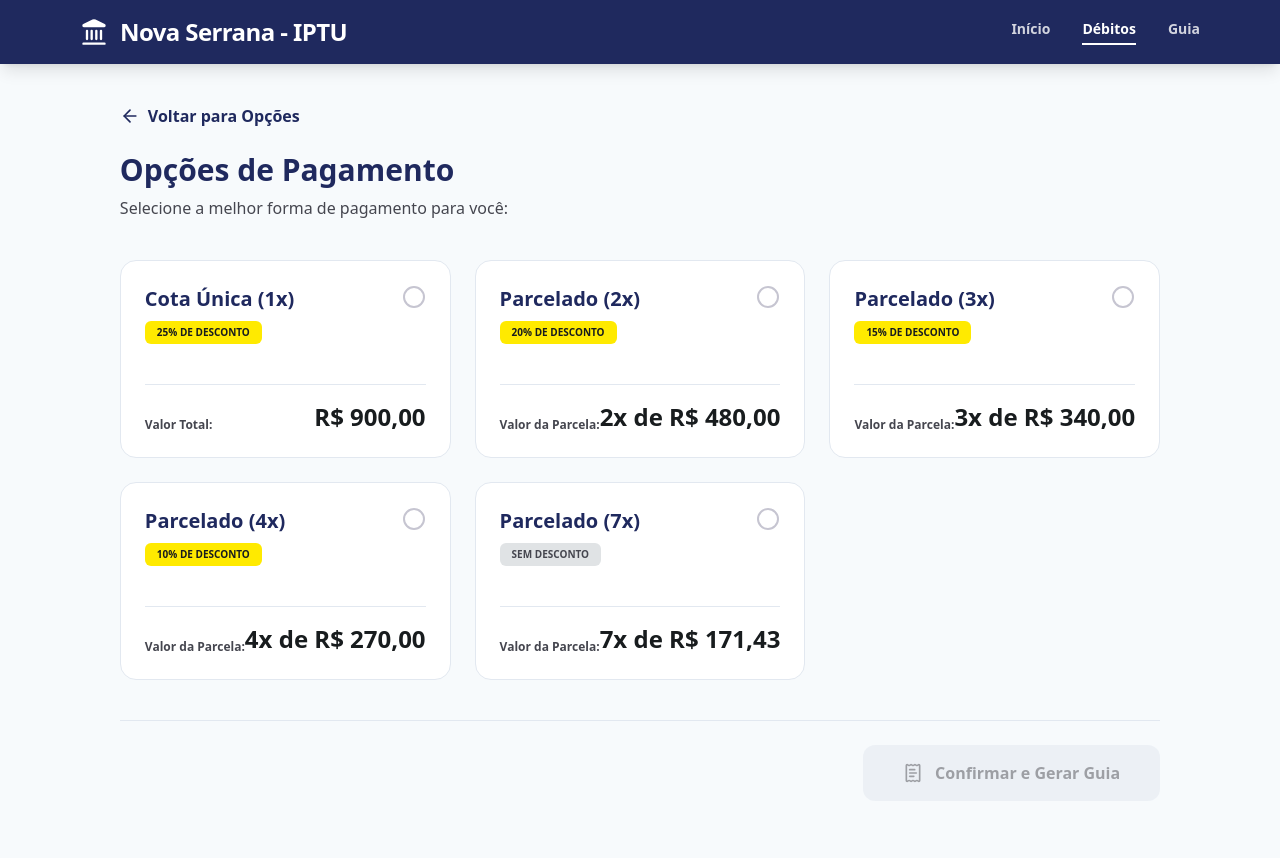
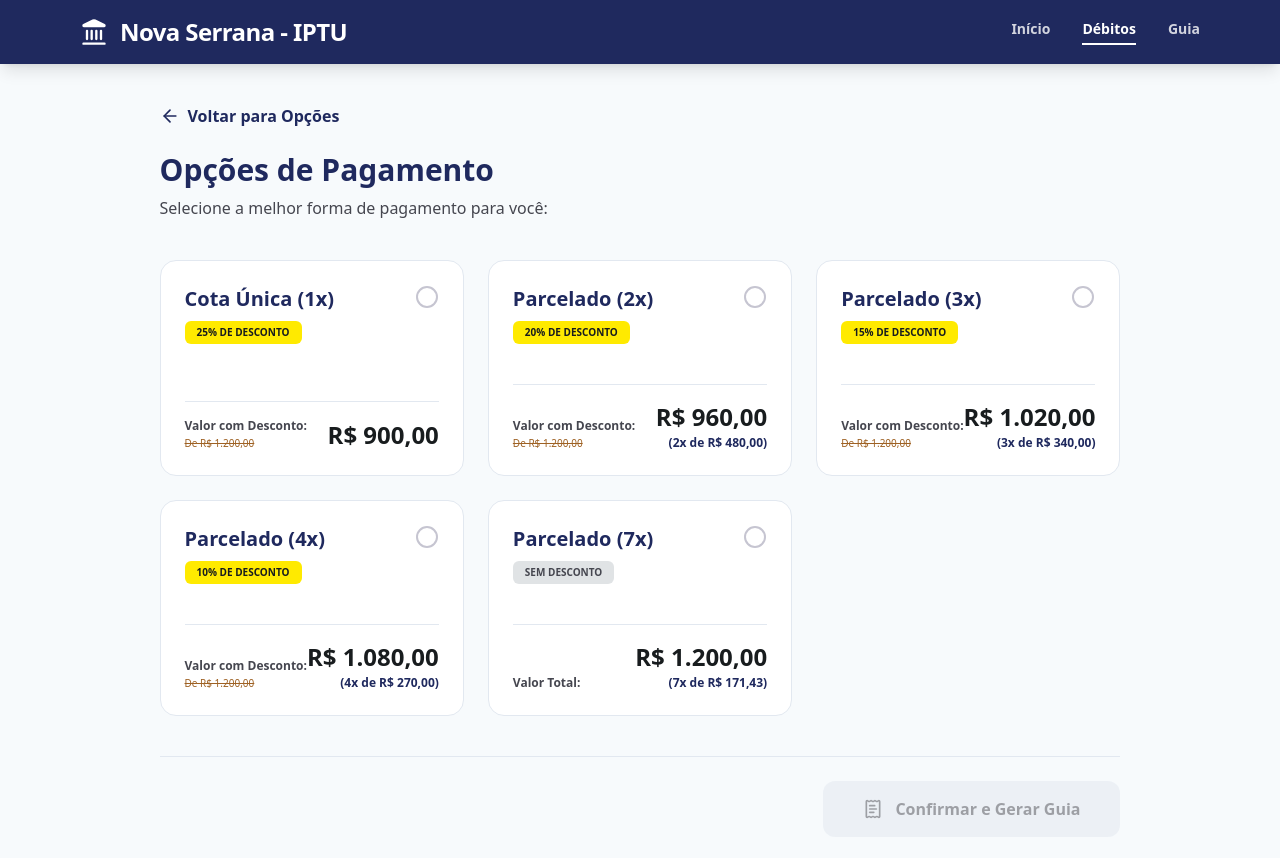
Before and after one commit to nsmauriciosti/portal-do-contribuinte, a React (Vite) app: page /options in a window 1280 px wide. Shown: the top 858 px of the page. Built offline with nearby package versions, Linux system fonts and the light colour scheme.

Commit message:
alterações

```diff
--- a/src/views/BoletoView.tsx
+++ b/src/views/BoletoView.tsx
@@ -1,9 +1,11 @@
-import { useNavigate } from 'react-router-dom';
+import { useNavigate, useLocation } from 'react-router-dom';
 import { Copy, Download, Info, ArrowLeft, Receipt } from 'lucide-react';
 import { motion } from 'motion/react';
 
 export default function BoletoView() {
   const navigate = useNavigate();
+  const location = useLocation();
+  const selectedOption = location.state?.selectedOption || { label: 'Parcelamento', installmentValue: 1200.00 };
 
   return (
     <div className="max-w-[1200px] mx-auto px-4 md:px-10 py-10 flex flex-col items-center gap-10 pb-32">
@@ -53,7 +55,7 @@ export default function BoletoView() {
             <div className="flex flex-col gap-1">
               {[
                 { label: 'Inscrição Imobiliária', value: '01.02.003.0045.001' },
-                { label: 'Parcela', value: 'Cota Única (Com Desconto)' },
+                { label: 'Parcela', value: selectedOption.label },
                 { label: 'Vencimento', value: '15/04/2024' },
               ].map((item) => (
                 <div key={item.label} className="flex justify-between items-center py-3 border-b border-surface-gray/50 last:border-0">
@@ -63,7 +65,7 @@ export default function BoletoView() {
               ))}
               <div className="flex justify-between items-center pt-4">
                 <span className="text-lg font-bold text-on-surface">Valor a Pagar</span>
-                <span className="text-2xl font-bold text-success-green">R$ 450,00</span>
+                <span className="text-2xl font-bold text-success-green">R$ {selectedOption.installmentValue.toLocaleString('pt-BR', { minimumFractionDigits: 2 })}</span>
               </div>
             </div>
           </motion.div>
--- a/src/views/PaymentMethodView.tsx
+++ b/src/views/PaymentMethodView.tsx
@@ -1,5 +1,5 @@
 import { useState } from 'react';
-import { useNavigate } from 'react-router-dom';
+import { useNavigate, useLocation } from 'react-router-dom';
 import { QrCode, FileText, CreditCard, ArrowRight, CheckCircle2, Circle } from 'lucide-react';
 import { motion } from 'motion/react';
 import { cn } from '@/src/lib/utils';
@@ -30,12 +30,14 @@ const METHODS = [
 export default function PaymentMethodView() {
   const [selectedMethod, setSelectedMethod] = useState<PaymentMethod | null>(null);
   const navigate = useNavigate();
+  const location = useLocation();
+  const selectedOption = location.state?.selectedOption;
 
   const handleContinue = () => {
     if (selectedMethod === PaymentMethod.PIX) {
-      navigate('/payment/pix');
+      navigate('/payment/pix', { state: { selectedOption } });
     } else if (selectedMethod === PaymentMethod.BOLETO) {
-      navigate('/payment/boleto');
+      navigate('/payment/boleto', { state: { selectedOption } });
     }
   };
 
--- a/src/views/PaymentOptionsView.tsx
+++ b/src/views/PaymentOptionsView.tsx
@@ -90,15 +90,26 @@ export default function PaymentOptionsView() {
             </div>
 
             <div className="mt-auto pt-4 border-t border-surface-gray flex items-end justify-between">
-              <span className="text-xs font-bold text-on-surface-variant">
-                {option.installments === 1 ? 'Valor Total:' : 'Valor da Parcela:'}
-              </span>
-              <span className="text-2xl font-bold text-on-surface">
-                {option.installments === 1
-                  ? `R$ ${option.totalAmount.toLocaleString('pt-BR', { minimumFractionDigits: 2 })}`
-                  : `${option.installments}x de R$ ${option.installmentValue.toLocaleString('pt-BR', { minimumFractionDigits: 2 })}`
-                }
-              </span>
+              <div className="flex flex-col">
+                <span className="text-xs font-bold text-on-surface-variant">
+                  {option.discountLabel === 'SEM DESCONTO' ? 'Valor Total:' : 'Valor com Desconto:'}
+                </span>
+                {option.discountLabel !== 'SEM DESCONTO' && (
+                  <span className="text-[10px] font-medium text-terracotta line-through mt-0.5">
+                    De R$ 1.200,00
+                  </span>
+                )}
+              </div>
+              <div className="flex flex-col items-end">
+                <span className="text-2xl font-bold text-on-surface">
+                  R$ {option.totalAmount.toLocaleString('pt-BR', { minimumFractionDigits: 2 })}
+                </span>
+                {option.installments > 1 && (
+                  <span className="text-xs font-bold text-institutional-blue mt-0.5">
+                    ({option.installments}x de R$ {option.installmentValue.toLocaleString('pt-BR', { minimumFractionDigits: 2 })})
+                  </span>
+                )}
+              </div>
             </div>
           </motion.label>
         ))}
@@ -107,7 +118,10 @@ export default function PaymentOptionsView() {
       <div className="flex justify-end pt-6 border-t border-surface-gray">
         <button
           disabled={!selectedId}
-          onClick={() => navigate('/method')}
+          onClick={() => {
+            const selectedOption = OPTIONS.find(o => o.id === selectedId);
+            navigate('/method', { state: { selectedOption } });
+          }}
           className={cn(
             "w-full md:w-auto h-14 px-10 rounded-xl font-bold flex items-center justify-center gap-3 transition-all",
             selectedId
--- a/src/views/PixPaymentView.tsx
+++ b/src/views/PixPaymentView.tsx
@@ -1,13 +1,16 @@
 import { useState, useEffect } from 'react';
-import { useNavigate } from 'react-router-dom';
+import { useNavigate, useLocation } from 'react-router-dom';
 import { Copy, Info, ArrowLeft, Timer, CheckCircle2, Receipt } from 'lucide-react';
 import { motion } from 'motion/react';
 import { cn } from '@/src/lib/utils';
 import { generatePixPayload } from '@/src/lib/pix';
 
 export default function PixPaymentView() {
-  const pixPayload = generatePixPayload('18291385000157', 'Pref Nova Serrana', 'Nova Serrana', '1200.00');
   const navigate = useNavigate();
+  const location = useLocation();
+  const selectedOption = location.state?.selectedOption || { installmentValue: 1200.00 };
+  const amountToPay = selectedOption.installmentValue.toFixed(2);
+  const pixPayload = generatePixPayload('18291385000157', 'Pref Nova Serrana', 'Nova Serrana', amountToPay);
   const [timeLeft, setTimeLeft] = useState(899); // 14:59
 
   useEffect(() => {
@@ -37,7 +40,7 @@ export default function PixPaymentView() {
       >
         <div className="flex flex-col items-center gap-1 text-center">
           <span className="text-[10px] font-bold text-on-surface-variant uppercase tracking-widest">Valor a Pagar</span>
-          <span className="text-5xl font-bold text-institutional-blue">R$ 1.200,00</span>
+          <span className="text-5xl font-bold text-institutional-blue">R$ {selectedOption.installmentValue.toLocaleString('pt-BR', { minimumFractionDigits: 2 })}</span>
         </div>
 
         <div className="flex items-center gap-2 bg-surface-container py-1.5 px-6 rounded-full border border-outline-variant">
```
